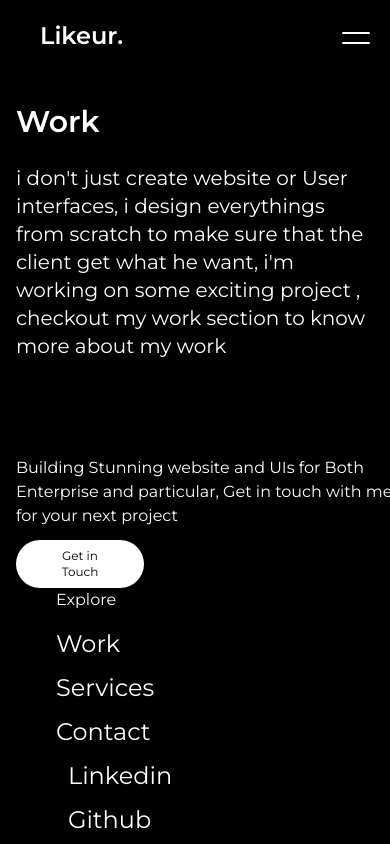
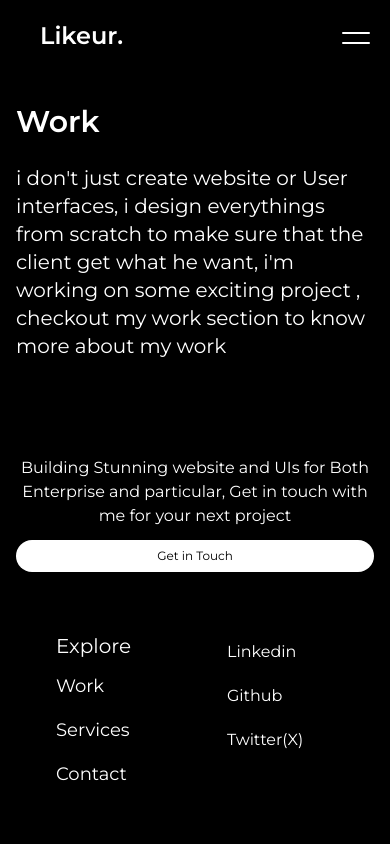
Before and after one commit to Likeur/my_creative_portfolio, an Angular app: page /work in a window 390 px wide. Shown: the top 844 px of the page. Built offline with nearby package versions, Linux system fonts and the light colour scheme.

Commit message:
fixe mobile view on homepage

```diff
--- a/src/app/components/footer/footer.component.html
+++ b/src/app/components/footer/footer.component.html
@@ -1,15 +1,15 @@
 <main class="p-4 lg:px-12 flex flex-col items-center justify-center mt-16">
    <section class="grid w-full lg:grid-cols-2">
     <div class="text-white">
-        <p class="w-96">Building Stunning website and UIs for Both Enterprise and particular, Get in touch with me for your next project</p>
-        <a routerLink=""  class="w-32 text-center mt-3 block lg:mt-8 bg-white text-black hover:bg-black duration-300 hover:border hover:text-white text-xs hover:border-white/30 rounded-full p-2 px-10 lg:px-3 ">Get in Touch</a>
+        <p class="w-full text-center lg:text-left lg:w-96">Building Stunning website and UIs for Both Enterprise and particular, Get in touch with me for your next project</p>
+        <a routerLink=""  class="lg:w-32 text-center mt-3 block lg:mt-8 bg-white text-black hover:bg-black duration-300 hover:border hover:text-white text-xs hover:border-white/30 rounded-full p-2 px-10 lg:px-3 ">Get in Touch</a>
     </div>
-    <div class="grid lg:grid-cols-2 ml-10">
+    <div class="grid grid-cols-2 mt-10 lg:mt-0 ml-10">
         <div>
-            <h2 class="text-white">Explore</h2>
+            <h2 class="text-white text-xl mt-5 lg:mt-0">Explore</h2>
             <div class="mt-5">
                 @for (item of footerLinks; track item.id) {
-                    <li class="group h-6 text-2xl mt-5 lg:mt-3 lg:text-[1rem] lg:overflow-hidden">
+                    <li class="group h-6 text-lg mt-5 lg:mt-3 lg:text-[1rem] lg:overflow-hidden">
                         <a routerLink="{{item.route}}" routerLinkActive="text-gray-300" class="flex flex-col -translate-y-9 group-hover:-translate-y-0 lg:group-hover:-translate-y-[4.25rem] duration-500">
                             <span class="text-white">{{item.title}} </span>
                             <span class="text-gray-300 hidden lg:block">{{item.title}} </span>
@@ -18,20 +18,20 @@
                 }
             </div>
         </div>
-        <div class="flex flex-col">
-            <li class="group h-6 text-2xl mt-5 lg:mt-3 lg:text-[1rem] px-3 lg:overflow-hidden">
+        <div class="flex flex-col mt-5">
+            <li class="group h-6 lg:text-2xl mt-5 lg:mt-3 lg:text-[1rem] px-3 lg:overflow-hidden">
                 <a href="" class="flex flex-col -translate-y-9 group-hover:-translate-y-0 lg:group-hover:-translate-y-[4.25rem] duration-500">
                     <span class="text-white">Linkedin </span>
                     <span class="text-gray-300 hidden lg:block">Linkedin </span>
                 </a>
             </li>
-            <li class="group h-6 text-2xl mt-5 lg:mt-3 lg:text-[1rem] px-3 lg:overflow-hidden">
+            <li class="group h-6 lg:text-2xl mt-5 lg:mt-3 lg:text-[1rem] px-3 lg:overflow-hidden">
                 <a href="" class="flex flex-col -translate-y-9 group-hover:-translate-y-0 lg:group-hover:-translate-y-[4.25rem] duration-500">
                     <span class="text-white">Github </span>
                     <span class="text-gray-300 hidden lg:block">Github </span>
                 </a>
             </li>
-            <li class="group h-6 text-2xl mt-5 lg:mt-3 lg:text-[1rem] px-3 lg:overflow-hidden">
+            <li class="group h-6 lg:text-2xl mt-5 lg:mt-3 lg:text-[1rem] px-3 lg:overflow-hidden">
                 <a href="" class="flex flex-col -translate-y-9 group-hover:-translate-y-0 lg:group-hover:-translate-y-[4.25rem] duration-500">
                     <span class="text-white"> Twitter(X) </span>
                     <span class="text-gray-300 hidden lg:block"> Twitter(X) </span>
```
